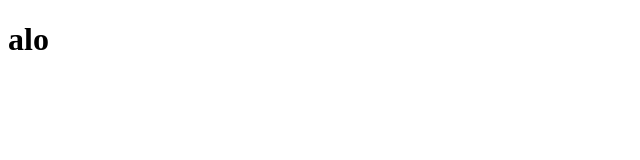
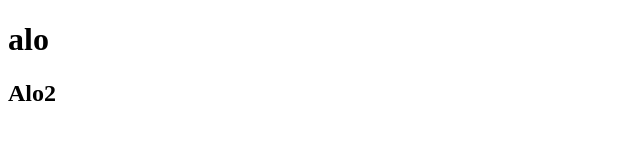
Before and after one commit to VitorEtur/LegiaoUrbana, a plain HTML site: page index.html in a window 1280 px wide. Shown: the full height of the page, 0-640 px from the left. Drawn offline with Linux system fonts and the light colour scheme.

Commit message:
Update index.html

```diff
--- a/index.html
+++ b/index.html
@@ -10,6 +10,7 @@
 
 <body>
     <h1>alo</h1>
+    <h2>Alo2</h2>
 </body>
 
 </html>
```
